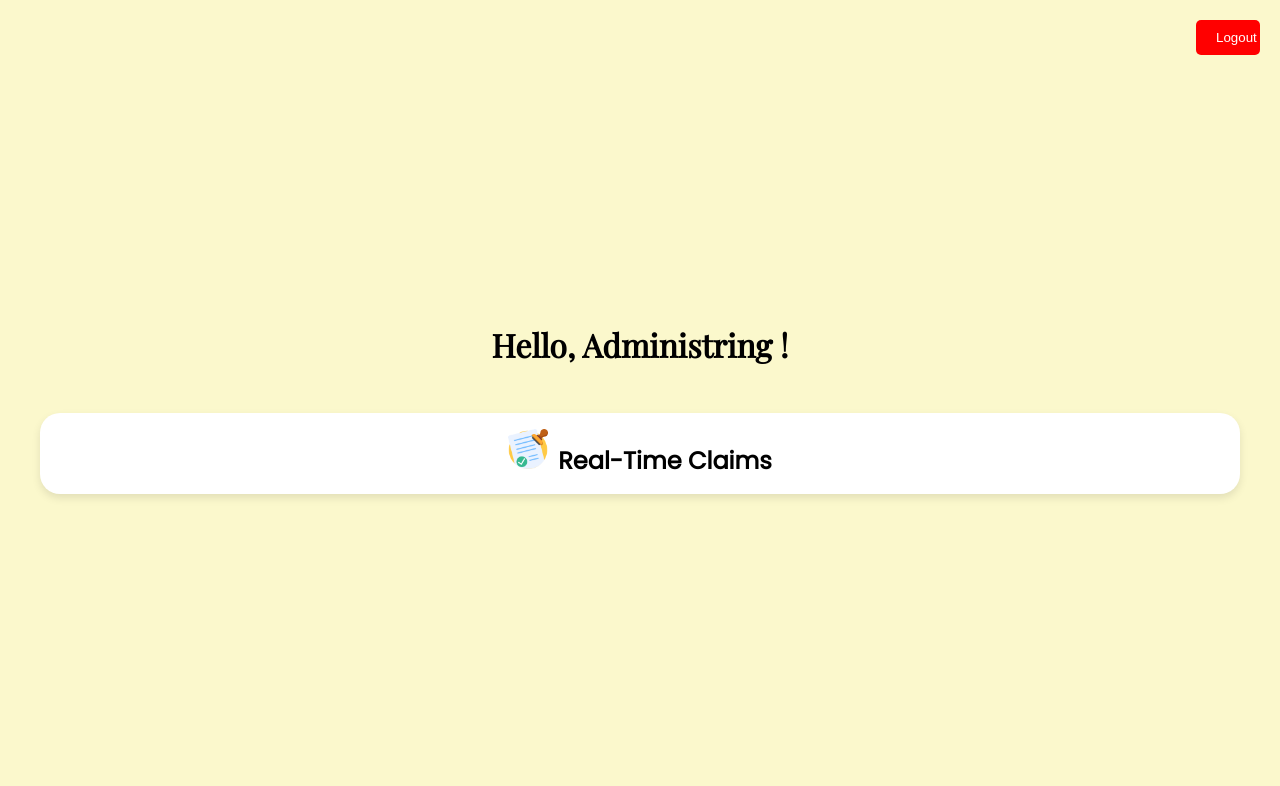
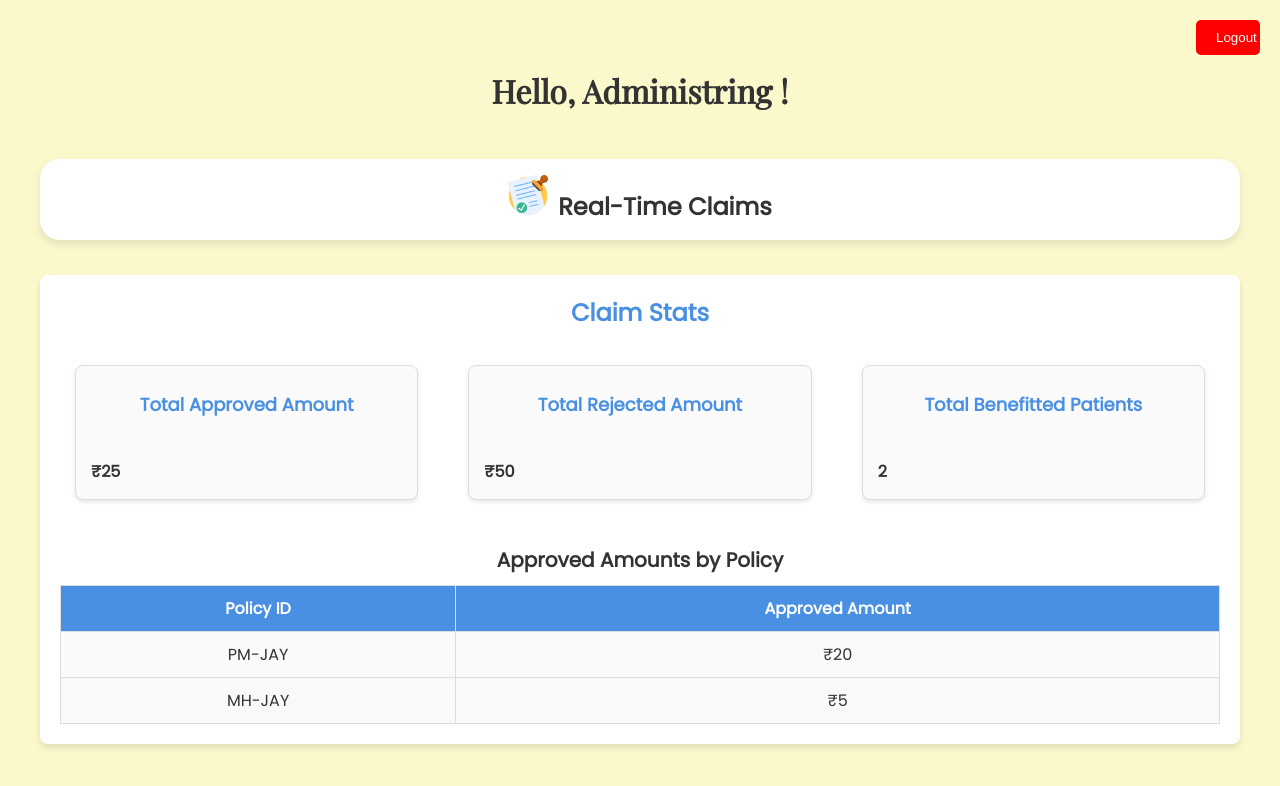
Before and after one commit to chaitragurjar/healthapp, a React (Create React App) app: page /admin-dashboard in a window 1280 px wide. Shown: the top 786 px of the page. Built offline with nearby package versions, Linux system fonts and the light colour scheme; a web font is replaced by a local one.

Commit message:
added stats

```diff
--- a/public/claimStatus.json
+++ b/public/claimStatus.json
@@ -54,7 +54,7 @@
       "policyID": "MH-JAY",
       "claimProof": "BBCC9B0B22A9841E574AA00E44909C649E88498E04EFD1E995E610C1A8A638B9",
       "amount": 2,
-      "status": "PENDING"
+      "status": "APPROVED"
     },
     {
       "patientID": 1,
@@ -70,7 +70,7 @@
       "policyID": "MH-JAY",
       "claimProof": "298E16B5FBE3882050F97EE910B72C961641A3BEC46776E96846F9C948D1DAD0",
       "amount": 3,
-      "status": "PENDING"
+      "status": "APPROVED"
     },
     {
       "patientID": 5,
--- a/src/components/AdminDashboard.js
+++ b/src/components/AdminDashboard.js
@@ -8,6 +8,7 @@ import { updateJsonData } from '../functionality/createClaim';
 import { transfer } from '../functionality/transferMoney';
 import { validateTransaction } from '../functionality/validateHash';
 import approve from '../static/approve.png'
+import ClaimStats from './DisplayStats';
 
 const AdminDashboard = () => {
 
@@ -187,6 +188,7 @@ const AdminDashboard = () => {
         }
       </motion.div>
 
+      <ClaimStats></ClaimStats>
       {/* <h1>Admin Dashboard</h1>
       <button><Link to="/admin/reports">Check Claims Status</Link></button>
       <button><Link to="/admin/reports">Generate Reports</Link></button> */}
--- a/src/components/CitizenDashboard.js
+++ b/src/components/CitizenDashboard.js
@@ -50,14 +50,35 @@ const CitizenDashboard = () => {
 
   const fetchPolicy = async () => {
     try {
+      // Fetch policy mapping
       const response = await fetch('/policyMapping.json');
-      const data = await response.json();
-      const userPolicies = data.patientPolicyMapping.filter(claim => claim.patientID === userId);
-      setPolicies(userPolicies);
+      const policyData = await response.json();
+      const userPolicies = policyData.patientPolicyMapping.filter(policy => policy.patientID === userId);
+
+      // Fetch claim status data
+      const claimsResponse = await fetch('/claimStatus.json');
+      const claimsData = await claimsResponse.json();
+
+      // Calculate approved amount for each policy
+      const policyApprovedAmounts = claimsData.claimStatus.reduce((acc, claim) => {
+        if (claim.patientID === userId && claim.status === 'APPROVED') {
+          acc[claim.policyID] = (acc[claim.policyID] || 0) + claim.amount;
+        }
+        return acc;
+      }, {});
+
+      // Add approved amount to user policies
+      const enrichedPolicies = userPolicies.map(policy => ({
+        ...policy,
+        approvedAmount: policyApprovedAmounts[policy.policyID] || 0,
+      }));
+
+      setPolicies(enrichedPolicies);
     } catch (error) {
-      console.error('Error fetching claims:', error);
+      console.error('Error fetching policies or claims:', error);
     }
   };
+
 
   const policyStatus = () => {
     setPolicyOpen(!policyOpen);
@@ -213,7 +234,8 @@ const CitizenDashboard = () => {
                 {policies.map((policy, ind) => (
                   <li key={ind} className="policy-item">
                     <p>Policy: {policy.policyID}</p>
-                    <p>Balance: {policy.limitAvailable}</p>
+                    <p>Total Limit: &#8377;{policy.limitAvailable}</p>
+                    <p>Available: &#8377;{policy.limitAvailable - policy.approvedAmount}</p>
                   </li>
                 ))}
               </ul>
--- /dev/null
+++ b/src/components/DisplayStats.css
@@ -0,0 +1,101 @@
+/* ClaimStats.css */
+
+body {
+    font-family: 'Arial', sans-serif;
+    background-color: #f4f4f9;
+    margin: 0;
+    padding: 0;
+    color: #333;
+  }
+
+  .dashboard {
+    max-width: 1200px;
+    margin: 20px auto;
+    padding: 20px;
+    background: #ffffff;
+    border-radius: 8px;
+    box-shadow: 0 4px 6px rgba(0, 0, 0, 0.1);
+  }
+
+  .dashboard-title {
+    text-align: center;
+    font-size: 24px;
+    color: #4a90e2;
+    margin-bottom: 20px;
+  }
+
+  .dashboard-cards {
+    display: flex;
+    gap: 20px;
+    justify-content: space-around;
+    margin-bottom: 30px;
+  }
+
+  .card {
+    flex: 1;
+    background: #fafafa;
+    border: 1px solid #ddd;
+    border-radius: 8px;
+    text-align: center;
+    padding: 15px;
+    box-shadow: 0 2px 4px rgba(0, 0, 0, 0.1);
+  }
+
+  .card h3 {
+    margin: 10px 0;
+    font-size: 18px;
+    color: #4a90e2;
+  }
+
+  .card p {
+    font-size: 16px;
+    font-weight: bold;
+  }
+
+  .policy-section {
+    margin-top: 30px;
+  }
+
+  .policy-section h3 {
+    font-size: 20px;
+    color: #333;
+    margin-bottom: 10px;
+    text-align: center;
+  }
+
+  .policy-table {
+    width: 100%;
+    border-collapse: collapse;
+    margin-top: 10px;
+    background: #fafafa;
+  }
+
+  .policy-table th,
+  .policy-table td {
+    padding: 10px;
+    border: 1px solid #ddd;
+    text-align: center;
+  }
+
+  .policy-table th {
+    background: #4a90e2;
+    color: #ffffff;
+  }
+
+  .policy-table tr:nth-child(even) {
+    background: #f9f9f9;
+  }
+
+  .error {
+    color: red;
+    font-weight: bold;
+    text-align: center;
+    margin-top: 20px;
+  }
+
+  .loading {
+    color: #4a90e2;
+    font-size: 18px;
+    text-align: center;
+    margin-top: 20px;
+  }
--- /dev/null
+++ b/src/components/DisplayStats.js
@@ -0,0 +1,71 @@
+import React, { useEffect, useState } from 'react';
+import { displayStats } from '../functionality/displayBalance';
+
+import './DisplayStats.css'; // Add a CSS file for styling
+
+const ClaimStats = () => {
+  const [stats, setStats] = useState(null);
+  const [error, setError] = useState(null);
+
+  useEffect(() => {
+    const fetchStats = async () => {
+      try {
+        const data = await displayStats();
+        setStats(data);
+      } catch (err) {
+        setError(err.message);
+      }
+    };
+
+    fetchStats();
+  }, []);
+
+  if (error) {
+    return <div className="error">Error: {error}</div>;
+  }
+
+  if (!stats) {
+    return <div className="loading">Loading...</div>;
+  }
+
+  return (
+    <div className="dashboard">
+      <h2 className="dashboard-title">Claim Stats</h2>
+      <div className="dashboard-cards">
+        <div className="card">
+          <h3>Total Approved Amount</h3>
+          <p>&#8377;{stats.totalApprovedAmount}</p>
+        </div>
+        <div className="card">
+          <h3>Total Rejected Amount</h3>
+          <p>&#8377;{stats.totalRejectedAmount}</p>
+        </div>
+        <div className="card">
+          <h3>Total Benefitted Patients</h3>
+          <p>{stats.totalApprovedPatients}</p>
+        </div>
+      </div>
+      <div className="policy-section">
+        <h3>Approved Amounts by Policy</h3>
+        <table className="policy-table">
+          <thead>
+            <tr>
+              <th>Policy ID</th>
+              <th>Approved Amount</th>
+            </tr>
+          </thead>
+          <tbody>
+            {Object.entries(stats.policyApprovedAmounts).map(([policyID, amount]) => (
+              <tr key={policyID}>
+                <td>{policyID}</td>
+                <td>&#8377;{amount}</td>
+              </tr>
+            ))}
+          </tbody>
+        </table>
+      </div>
+    </div>
+  );
+};
+
+export default ClaimStats;
--- a/src/functionality/displayBalance.js
+++ b/src/functionality/displayBalance.js
@@ -0,0 +1,33 @@
+async function displayStats() {
+  try {
+    const response = await fetch('/claimStatus.json');
+    const data = await response.json();
+
+    const policyApprovedAmounts = {};
+    let totalApprovedAmount = 0;
+    let totalRejectedAmount = 0;
+    const approvedPatients = new Set();
+
+    data.claimStatus.forEach(({ policyID, amount, status, patientID }) => {
+      if (status === 'APPROVED') {
+        policyApprovedAmounts[policyID] = (policyApprovedAmounts[policyID] || 0) + amount;
+        totalApprovedAmount += amount;
+        approvedPatients.add(patientID);
+      } else if (status === 'REJECTED') {
+        totalRejectedAmount += amount;
+      }
+    });
+
+    var value =  {
+      policyApprovedAmounts,
+      totalApprovedAmount,
+      totalRejectedAmount,
+      totalApprovedPatients: approvedPatients.size
+    };
+    return value;
+  } catch (error) {
+    throw new Error("Error fetching or processing claim status data: " + error.message);
+  }
+}
+
+export { displayStats };
```
